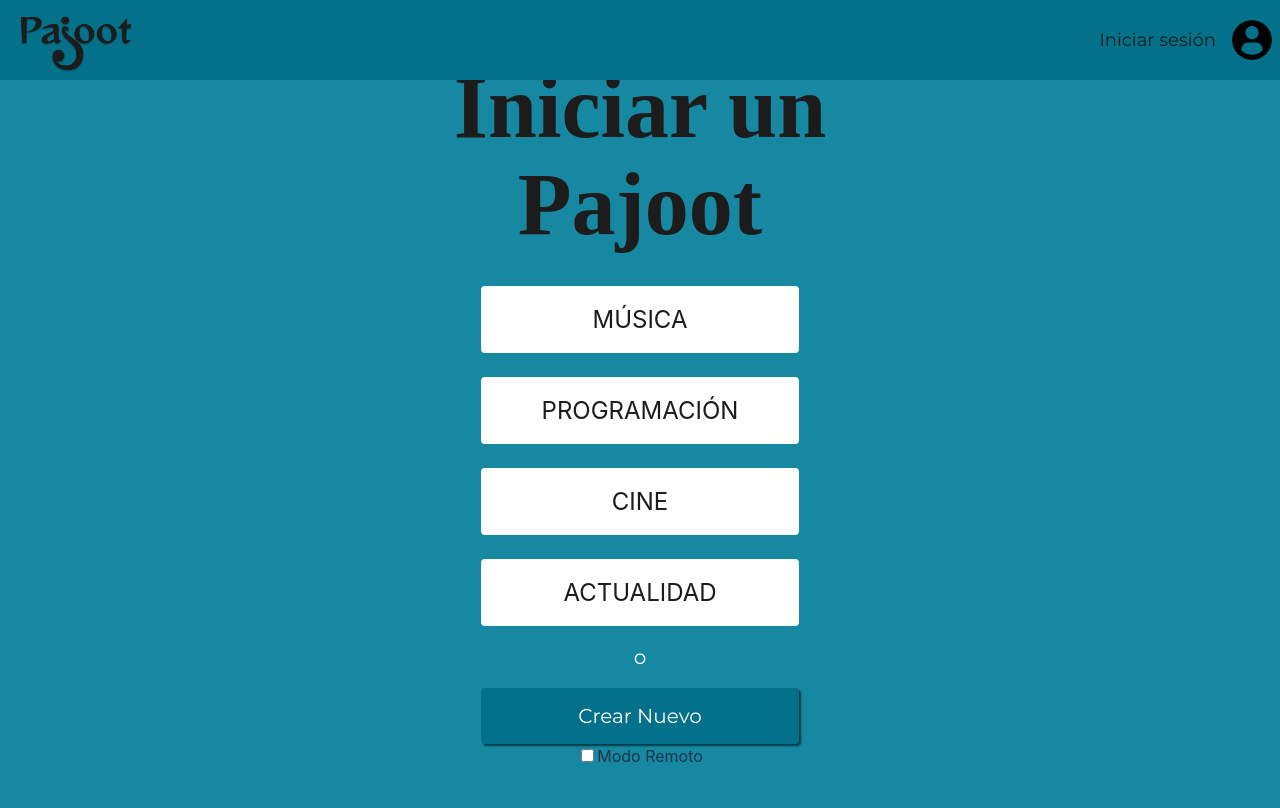
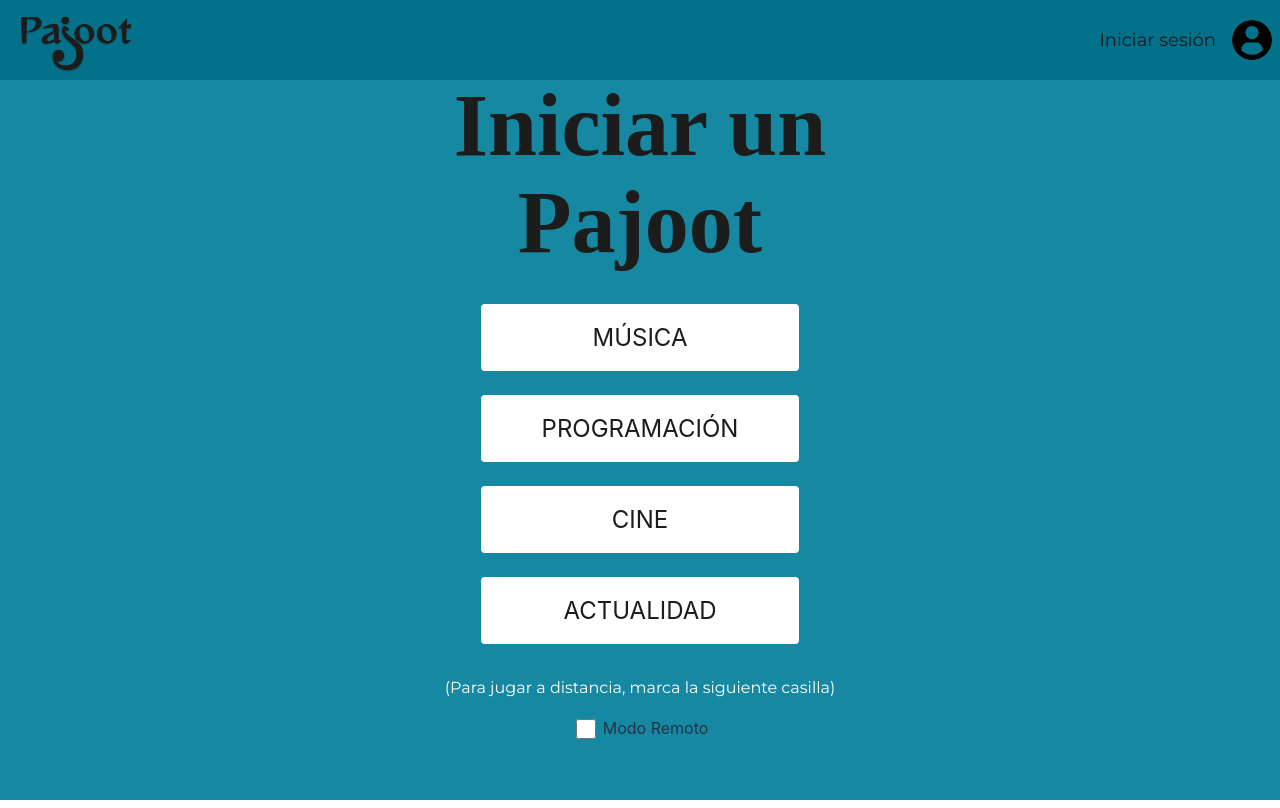
Before and after one commit to vib-daw2/pajoot-team10, a React (Vite) app in the folder FrontEnd/: page /choose in a window 1280 px wide. Built offline with nearby package versions, Linux system fonts and the light colour scheme; no server answers; a web font is replaced by a local one.

Commit message:
Front Quiz

```diff
--- a/FrontEnd/src/App.css
+++ b/FrontEnd/src/App.css
@@ -1,6 +1,6 @@
 #root {
   max-width: 1280px;
-  margin: 40px auto;
+  margin: auto;
   text-align: center;
 }
 
--- a/FrontEnd/src/pages/newQuiz.jsx
+++ b/FrontEnd/src/pages/newQuiz.jsx
@@ -86,12 +86,15 @@
               <button className='choose-button' onClick={() => socket.emit('createGame',JSON.stringify({tematica:'cine',modoRemoto:remoteMode}))}>Cine</button>
               <button className='choose-button' onClick={() => socket.emit('createGame',JSON.stringify({tematica:'actualidad',modoRemoto:remoteMode}))}>Actualidad</button>
             </div>
-            <p>o</p>
-            <button className='create-button'>Crear Nuevo</button>
+          </div>
+          <div className='choose-mode'>
+            <p>(Para jugar a distancia, marca la siguiente casilla)</p>
+            <div className='choose-mode_check'>
+              <input type='checkbox' id='remote-mode' name='remote-mode' value='remote-mode' checked={remoteMode} onChange={() => setRemoteMode(!remoteMode)}/>
+              <label for='remote-mode'>Modo Remoto</label>
+            </div>
           </div>
       </div>
-      <input type= 'checkbox' id='remote-mode' name='remote-mode' value='remote-mode' checked={remoteMode} onChange={() => setRemoteMode(!remoteMode)}/>
-      <label for='remote-mode'>Modo Remoto</label>
     </>
   );
 };
--- a/FrontEnd/src/styles.scss
+++ b/FrontEnd/src/styles.scss
@@ -315,6 +315,17 @@
             }
         }
     }
+    .choose-mode .choose-mode_check {
+        display: flex;
+        justify-content: center;
+        gap: 4px;
+        input[type=checkbox] {
+            height: 20px;
+            width: 20px;
+            background-color: #FFF;
+            cursor: pointer;
+        }
+    }
 }
 .lobby-container,
 .question-container {
@@ -365,6 +376,7 @@
         padding: 32px 40px;
         min-height: 300px;
         align-items: center;
+        margin: 0 32px;
         p {
             font-size: 28px;
             font-weight: 600;
@@ -415,7 +427,7 @@
     }
 }
 .question-container {
-    padding: 32px;
+    padding: 0;
     .form-verify_countdown {
         margin: 16px 0;
     }
@@ -493,6 +505,7 @@
     }
     .question-answered {
         align-self: flex-start;
+        margin: 32px;
         .question-players{
             font-size: 56px;
         }
@@ -512,6 +525,7 @@
     width: 500px;
     min-height: 500px;
     justify-content: space-between;
+    padding: 32px;
     .ranking-content {
         width: 100%;
         display: flex;
```
